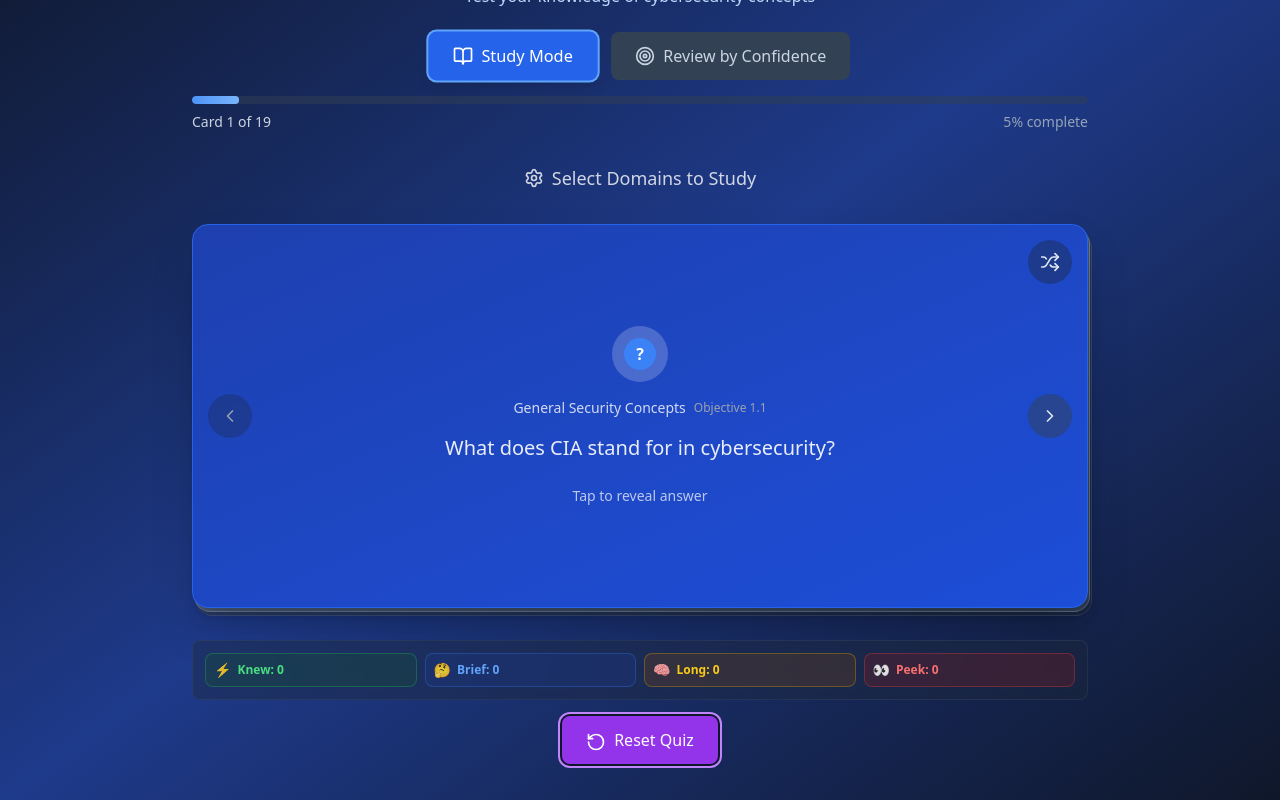
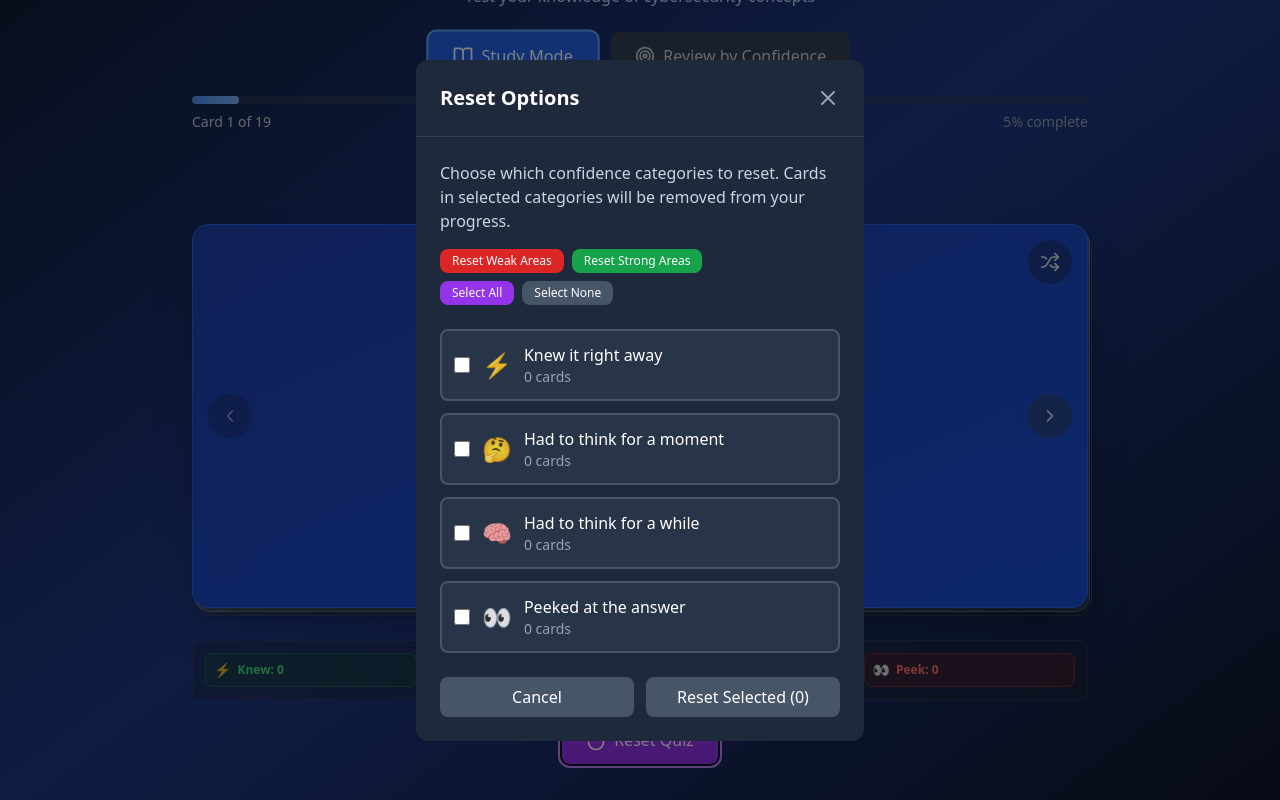
Before and after one commit to LRodriguez92/cyber-security-flashcards, a React (Vite) app: page / in a window 1280 px wide. Both pictures are taken after a click on the button "Reset Quiz". Shown: the part 140-940 px from the top of the page. Built offline with nearby package versions, Linux system fonts and the light colour scheme.

Commit message:
can reset confidence piles individually

```diff
--- a/src/components/CyberSecurityFlashcards.tsx
+++ b/src/components/CyberSecurityFlashcards.tsx
@@ -20,9 +20,11 @@ import CompletionMessage from './CompletionMessage';
 import EmptyState from './EmptyState';
 import ProgressSummary from './ProgressSummary';
 import ProgressBar from './ProgressBar';
+import ResetOptionsModal from './ResetOptionsModal';
 
 const CyberSecurityFlashcards: React.FC = () => {
   const [showFilters, setShowFilters] = useState(false);
+  const [showResetOptions, setShowResetOptions] = useState(false);
   const [pendingDomains, setPendingDomains] = useState<string[]>([]);
   const [pendingConfidenceCategories, setPendingConfidenceCategories] = useState<string[]>([]);
 
@@ -38,7 +40,7 @@ const CyberSecurityFlashcards: React.FC = () => {
     isShuffled,
 
     // Actions
-    resetState,
+    resetConfidenceCategories,
     nextCard,
     prevCard,
     flipCard,
@@ -154,6 +156,16 @@ const CyberSecurityFlashcards: React.FC = () => {
   // Cancel changes
   const handleCancelChanges = () => {
     setShowFilters(false);
+  };
+
+  // Handle reset button click - show options modal
+  const handleResetClick = () => {
+    setShowResetOptions(true);
+  };
+
+  // Handle reset with selected confidence categories
+  const handleResetConfidenceCategories = (categoriesToReset: string[]) => {
+    resetConfidenceCategories(categoriesToReset);
   };
 
   return (
@@ -287,7 +299,15 @@ const CyberSecurityFlashcards: React.FC = () => {
         {/* Spacer to push navigation to bottom on mobile */}
         <div className="flex-1 min-h-[10px] sm:min-h-0"></div>
 
-        <Navigation onReset={resetState} hidden={currentMode === 'study' && isFlipped && !answered} />
+        <Navigation onReset={handleResetClick} hidden={currentMode === 'study' && isFlipped && !answered} />
+
+        {/* Reset Options Modal */}
+        <ResetOptionsModal
+          isOpen={showResetOptions}
+          onClose={() => setShowResetOptions(false)}
+          onReset={handleResetConfidenceCategories}
+          confidenceTracking={confidenceTracking}
+        />
 
         {/* Completion Message */}
         {currentCard === filteredCards.length - 1 && answered && filteredCards.length > 0 && (
--- /dev/null
+++ b/src/components/ResetOptionsModal.tsx
@@ -0,0 +1,159 @@
+import React from 'react';
+import { X } from 'lucide-react';
+import type { ConfidenceTracking } from '../types/flashcard';
+
+interface ResetOptionsModalProps {
+  isOpen: boolean;
+  onClose: () => void;
+  onReset: (categoriesToReset: string[]) => void;
+  confidenceTracking: ConfidenceTracking;
+}
+
+const ResetOptionsModal: React.FC<ResetOptionsModalProps> = ({
+  isOpen,
+  onClose,
+  onReset,
+  confidenceTracking
+}) => {
+  const [selectedCategories, setSelectedCategories] = React.useState<string[]>([]);
+
+  const confidenceCategories = [
+    { id: 'knew-it', name: 'Knew it right away', icon: '⚡', color: 'green', count: confidenceTracking['knew-it'].length },
+    { id: 'quick-think', name: 'Had to think for a moment', icon: '🤔', color: 'blue', count: confidenceTracking['quick-think'].length },
+    { id: 'long-think', name: 'Had to think for a while', icon: '🧠', color: 'yellow', count: confidenceTracking['long-think'].length },
+    { id: 'peeked', name: 'Peeked at the answer', icon: '👀', color: 'red', count: confidenceTracking['peeked'].length }
+  ];
+
+  const handleCategoryToggle = (categoryId: string) => {
+    setSelectedCategories(prev =>
+      prev.includes(categoryId)
+        ? prev.filter(id => id !== categoryId)
+        : [...prev, categoryId]
+    );
+  };
+
+  const handleReset = () => {
+    onReset(selectedCategories);
+    onClose();
+    setSelectedCategories([]);
+  };
+
+  const handleSelectAll = () => {
+    setSelectedCategories(confidenceCategories.map(cat => cat.id));
+  };
+
+  const handleSelectNone = () => {
+    setSelectedCategories([]);
+  };
+
+  const handleSelectWeakAreas = () => {
+    setSelectedCategories(['long-think', 'peeked']);
+  };
+
+  const handleSelectStrongAreas = () => {
+    setSelectedCategories(['knew-it', 'quick-think']);
+  };
+
+  if (!isOpen) return null;
+
+  return (
+    <div className="fixed inset-0 bg-black/50 flex items-center justify-center z-50 p-4">
+      <div className="bg-slate-800 rounded-xl max-w-md w-full max-h-[90vh] overflow-y-auto">
+        <div className="flex items-center justify-between p-6 border-b border-slate-700">
+          <h2 className="text-xl font-bold text-white">Reset Options</h2>
+          <button
+            onClick={onClose}
+            className="text-slate-400 hover:text-white transition-colors"
+          >
+            <X className="w-6 h-6" />
+          </button>
+        </div>
+
+        <div className="p-6">
+          <p className="text-slate-300 mb-4">
+            Choose which confidence categories to reset. Cards in selected categories will be removed from your progress.
+          </p>
+
+          {/* Quick Selection Buttons */}
+          <div className="mb-6 space-y-2">
+            <div className="flex gap-2 flex-wrap">
+              <button
+                onClick={handleSelectWeakAreas}
+                className="px-3 py-1 text-xs bg-red-600 hover:bg-red-700 text-white rounded-lg transition-colors"
+              >
+                Reset Weak Areas
+              </button>
+              <button
+                onClick={handleSelectStrongAreas}
+                className="px-3 py-1 text-xs bg-green-600 hover:bg-green-700 text-white rounded-lg transition-colors"
+              >
+                Reset Strong Areas
+              </button>
+            </div>
+            <div className="flex gap-2 flex-wrap">
+              <button
+                onClick={handleSelectAll}
+                className="px-3 py-1 text-xs bg-purple-600 hover:bg-purple-700 text-white rounded-lg transition-colors"
+              >
+                Select All
+              </button>
+              <button
+                onClick={handleSelectNone}
+                className="px-3 py-1 text-xs bg-slate-600 hover:bg-slate-700 text-white rounded-lg transition-colors"
+              >
+                Select None
+              </button>
+            </div>
+          </div>
+
+          {/* Individual Category Selection */}
+          <div className="space-y-3 mb-6">
+            {confidenceCategories.map(category => (
+              <label
+                key={category.id}
+                className={`flex items-center p-3 rounded-lg border-2 cursor-pointer transition-all ${
+                  selectedCategories.includes(category.id)
+                    ? 'border-blue-500 bg-blue-900/20'
+                    : 'border-slate-600 bg-slate-700/50 hover:border-slate-500'
+                }`}
+              >
+                <input
+                  type="checkbox"
+                  checked={selectedCategories.includes(category.id)}
+                  onChange={() => handleCategoryToggle(category.id)}
+                  className="mr-3 w-4 h-4 text-blue-600 bg-slate-700 border-slate-600 rounded focus:ring-blue-500"
+                />
+                <div className="flex items-center flex-1">
+                  <span className="text-2xl mr-3">{category.icon}</span>
+                  <div className="flex-1">
+                    <div className="text-white font-medium">{category.name}</div>
+                    <div className="text-slate-400 text-sm">{category.count} cards</div>
+                  </div>
+                </div>
+              </label>
+            ))}
+          </div>
+
+          {/* Action Buttons */}
+          <div className="flex gap-3">
+            <button
+              onClick={onClose}
+              className="flex-1 px-4 py-2 bg-slate-600 hover:bg-slate-700 text-white rounded-lg font-medium transition-colors"
+            >
+              Cancel
+            </button>
+            <button
+              onClick={handleReset}
+              disabled={selectedCategories.length === 0}
+              className="flex-1 px-4 py-2 bg-red-600 hover:bg-red-700 disabled:bg-slate-600 disabled:cursor-not-allowed text-white rounded-lg font-medium transition-colors"
+            >
+              Reset Selected ({selectedCategories.length})
+            </button>
+          </div>
+        </div>
+      </div>
+    </div>
+  );
+};
+
+export default ResetOptionsModal;
--- a/src/hooks/useFlashcardState.ts
+++ b/src/hooks/useFlashcardState.ts
@@ -31,6 +31,24 @@ export const useFlashcardState = () => {
     });
     setCurrentMode('study');
     setSelectedConfidenceCategories([]);
+    setIsShuffled(false);
+    setShuffledIndices([]);
+  }, []);
+
+  const resetConfidenceCategories = useCallback((categoriesToReset: string[]) => {
+    setCurrentCard(0);
+    setIsFlipped(false);
+    setScore({ correct: 0, incorrect: 0 });
+    setAnswered(false);
+
+    setConfidenceTracking(prev => {
+      const newTracking = { ...prev };
+      categoriesToReset.forEach(category => {
+        newTracking[category as keyof ConfidenceTracking] = [];
+      });
+      return newTracking;
+    });
+
     setIsShuffled(false);
     setShuffledIndices([]);
   }, []);
@@ -173,6 +191,7 @@ export const useFlashcardState = () => {
 
     // Actions
     resetState,
+    resetConfidenceCategories,
     nextCard,
     prevCard,
     flipCard,
```
